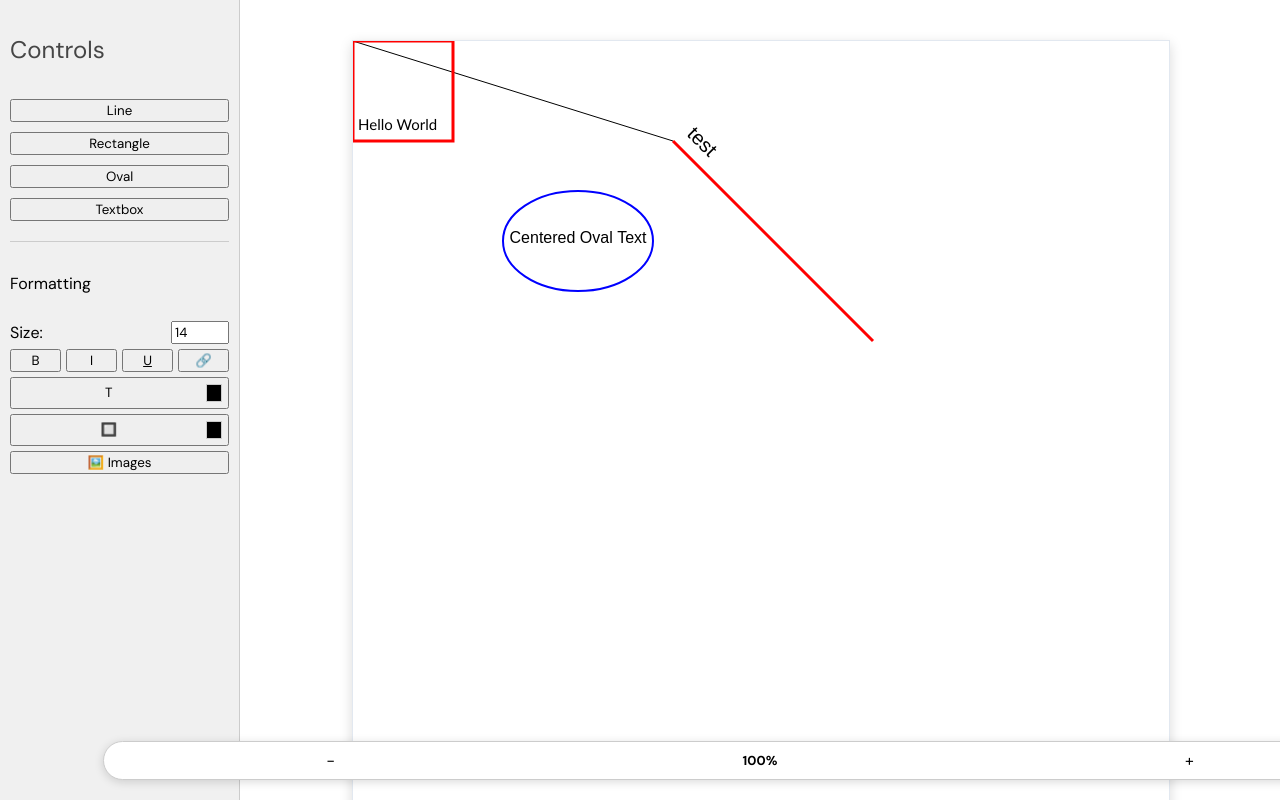
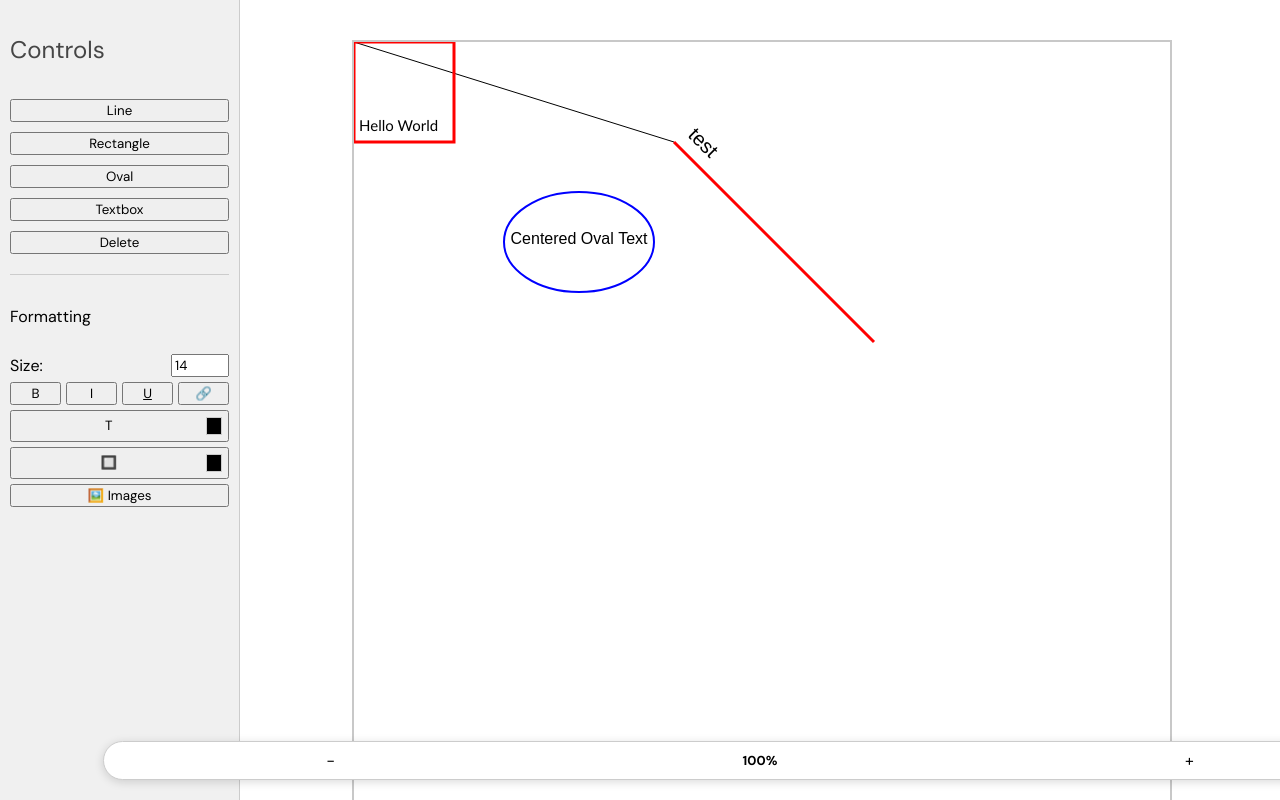
Before and after one commit to KennethWang1/PDF-Editor, a React (Create React App) app in the folder Editor/: page / in a window 1280 px wide. Built offline with nearby package versions, Linux system fonts and the light colour scheme.

Commit message:
added more canvas stuff

```diff
--- a/Editor/src/pages/components/pdf.css
+++ b/Editor/src/pages/components/pdf.css
@@ -5,6 +5,7 @@ canvas {
     top: 0px;
     left: 0px;
     display: block;
+    border:#c8c8c8 2px solid;
 }
 
 #button-col {
--- a/Editor/src/pages/components/pdf.js
+++ b/Editor/src/pages/components/pdf.js
@@ -8,6 +8,7 @@ let inlineTextInput = null, inlineTextInputWrapper = null, inlineTextShape = nul
 let syncStateCallback = null;
 let updateFormattingRef = null;
 let zoomLevel = 1.0;
+const MAX_PAGES = 10;
 
 let defaultFormatting = {
   textSize: 14,
@@ -97,41 +98,44 @@ function toggleHtmlFormatting(htmlText, command) {
 }
 
 function onMount() {
-  if(foregroundCanvas !== null && backgroundCanvas !== null) return;
-  foregroundCanvas = document.getElementById("document_foreground");
-  backgroundCanvas = document.getElementById("document_background");
-  if (foregroundCanvas) foregroundCanvas = foregroundCanvas.getContext("2d");
-  if (backgroundCanvas) backgroundCanvas = backgroundCanvas.getContext("2d");
 }
 
 function redrawScene(showSelectedOnForeground = true) {
-  const canvas = document.getElementById("document_foreground");
-  if (!canvas) return;
-
   const dpr = window.devicePixelRatio || 1;
-
-  if (backgroundCanvas) backgroundCanvas.setTransform(dpr, 0, 0, dpr, 0, 0);
-  if (foregroundCanvas) foregroundCanvas.setTransform(dpr, 0, 0, dpr, 0, 0);
-
-  const logicalWidth = canvas.width / dpr;
-  const logicalHeight = canvas.height / dpr;
-
-  if (backgroundCanvas) {
-    backgroundCanvas.clearRect(0, 0, logicalWidth, logicalHeight);
+  const foregroundCanvases = document.querySelectorAll('[id^="document_foreground_"]');
+
+  foregroundCanvases.forEach((fgCanvas) => {
+    const pageIndex = parseInt(fgCanvas.id.replace('document_foreground_', ''), 10);
+    const bgCanvas = document.getElementById(`document_background_${pageIndex}`);
+
+    if (!fgCanvas || !bgCanvas) return;
+
+    const bgCtx = bgCanvas.getContext('2d');
+    const fgCtx = fgCanvas.getContext('2d');
+
+    if (bgCtx) bgCtx.setTransform(dpr, 0, 0, dpr, 0, 0);
+    if (fgCtx) fgCtx.setTransform(dpr, 0, 0, dpr, 0, 0);
+
+    const logicalWidth = fgCanvas.width / dpr;
+    const logicalHeight = fgCanvas.height / dpr;
+
+    if (bgCtx) {
+      bgCtx.clearRect(0, 0, logicalWidth, logicalHeight);
       shapes.forEach((item) => {
-      if (item !== selectedShape) {
-        item.draw(backgroundCanvas);
+        if (item !== selectedShape && (item.pageIndex || 0) === pageIndex) {
+          item.draw(bgCtx);
         }
       });
     }
 
-  if (foregroundCanvas) {
-    foregroundCanvas.clearRect(0, 0, logicalWidth, logicalHeight);
-    if (showSelectedOnForeground && selectedShape !== null) {
-      selectedShape.draw(foregroundCanvas, true);
-      selectedShape.drawHighlightBox(foregroundCanvas);
-    }
-  }
+    if (fgCtx) {
+      fgCtx.clearRect(0, 0, logicalWidth, logicalHeight);
+      if (showSelectedOnForeground && selectedShape !== null && (selectedShape.pageIndex || 0) === pageIndex) {
+        selectedShape.draw(fgCtx, true);
+        selectedShape.drawHighlightBox(fgCtx);
+      }
+    }
+  });
 
   updateInlineTextInputPosition();
 }
@@ -181,7 +185,8 @@ function removeInlineTextInput() {
 function updateInlineTextInputPosition() {
   if (!inlineTextInput || !inlineTextShape) return;
 
-  const canvas = document.getElementById("document_foreground");
+  const pageIndex = inlineTextShape.pageIndex || 0;
+  const canvas = document.getElementById(`document_foreground_${pageIndex}`);
   const editor = document.getElementById("pdf-editor");
   if (!canvas || !editor) return;
 
@@ -357,12 +362,12 @@ function openInlineTextInput(shape) {
   }
 }
 
-function findNearestShapeAtPoint(point) {
+function findNearestShapeAtPoint(point, pageIndex = 0) {
   let minDist = Infinity;
   let nearestShape = null;
 
   for (let i = 0; i < shapes.length; i++) {
-    if (shapes[i].collissionCheck(point)) {
+    if ((shapes[i].pageIndex || 0) === pageIndex && shapes[i].collissionCheck(point)) {
       let dist = typeof shapes[i].distanceToPoint === 'function'
         ? shapes[i].distanceToPoint(point)
         : Infinity;
@@ -401,11 +406,27 @@ function removeZeroSizeSelectedShape() {
   return true;
 }
 
+function deleteSelectedShape() {
+  if (selectedShape === null) return;
+  removeInlineTextInput();
+  shapes = shapes.filter((item) => item !== selectedShape);
+  selectedShape = null;
+  selectedHandle = null;
+  interactionMode = null;
+  lastClick = null;
+  createDragged = false;
+  if (syncStateCallback) syncStateCallback();
+  redrawScene(false);
+}
+
 function mouseMoveHandler(event){
   if(selectedShape === null) return;
 
+  const pageIndex = selectedShape.pageIndex || 0;
+  let canvas = document.getElementById(`document_foreground_${pageIndex}`);
+  if (!canvas) return;
+
   if (interactionMode === "create-click") {
-    let canvas = document.getElementById("document_foreground");
     let rect = canvas.getBoundingClientRect();
     let eventX = (event.clientX - rect.left) / zoomLevel;
     let eventY = (event.clientY - rect.top) / zoomLevel;
@@ -415,7 +436,6 @@ function mouseMoveHandler(event){
   }
 
   if(lastClick === null) return;
-  let canvas = document.getElementById("document_foreground");
   let rect = canvas.getBoundingClientRect();
   let eventX = (event.clientX - rect.left) / zoomLevel;
   let eventY = (event.clientY - rect.top) / zoomLevel;
@@ -441,17 +461,18 @@ function mouseMoveHandler(event){
   redrawScene(true);
 }
 
-function mouseDoubleClickHandler(event) {
+function mouseDoubleClickHandler(event, pageIndex = 0) {
   if (event.button !== 0) return;
   if (interactionMode === "create" || interactionMode === "create-click") return;
 
-  let canvas = document.getElementById("document_foreground");
+  let canvas = document.getElementById(`document_foreground_${pageIndex}`);
+  if (!canvas) return;
   let rect = canvas.getBoundingClientRect();
   let clickX = (event.clientX - rect.left) / zoomLevel;
   let clickY = (event.clientY - rect.top) / zoomLevel;
   const clickPoint = { x: clickX, y: clickY };
 
-  const targetShape = findNearestShapeAtPoint(clickPoint);
+  const targetShape = findNearestShapeAtPoint(clickPoint, pageIndex);
   if (!targetShape) return;
 
   drawType = null;
@@ -463,8 +484,8 @@ function mouseDoubleClickHandler(event) {
   openInlineTextInput(targetShape);
 }
 
-function contextMenuHandler(event) {
-  const canvas = document.getElementById("document_foreground");
+function contextMenuHandler(event, pageIndex = 0) {
+  const canvas = document.getElementById(`document_foreground_${pageIndex}`);
   if (!canvas) return;
 
   let rect = canvas.getBoundingClientRect();
@@ -472,7 +493,7 @@ function contextMenuHandler(event) {
   let clickY = (event.clientY - rect.top) / zoomLevel;
   const clickPoint = { x: clickX, y: clickY };
 
-  const targetShape = findNearestShapeAtPoint(clickPoint);
+  const targetShape = findNearestShapeAtPoint(clickPoint, pageIndex);
   const url = getUrlFromShape(targetShape);
 
   if (url) {
@@ -483,11 +504,15 @@ function contextMenuHandler(event) {
 }
 
 function finishInteraction(){
-  const canvas = document.getElementById("document_foreground");
-  if (!canvas) return;
-
+  const pageIndex = selectedShape ? (selectedShape.pageIndex || 0) : 0;
+  const canvas = document.getElementById(`document_foreground_${pageIndex}`);
+
+  if (canvas) {
     canvas.removeEventListener("mousemove", mouseMoveHandler);
     canvas.removeEventListener("mouseup", finishInteraction);
+  }
+  window.removeEventListener("mousemove", mouseMoveHandler);
+  window.removeEventListener("mouseup", finishInteraction);
   commitInlineTextInput();
 
   if (selectedShape != null && interactionMode === "create") {
@@ -499,7 +524,7 @@ function finishInteraction(){
     } else {
       interactionMode = "create-click";
       redrawScene(true);
-      canvas.addEventListener("mousemove", mouseMoveHandler);
+      if (canvas) canvas.addEventListener("mousemove", mouseMoveHandler);
       createDragged = false;
       lastClick = null;
       return;
@@ -520,12 +545,13 @@ function finishInteraction(){
   redrawScene(interactionMode === "edit");
 }
 
-function mouseDownHandler(event){
+function mouseDownHandler(event, pageIndex = 0){
   if (event.button !== 0) return;
 
   commitInlineTextInput();
 
-  let canvas = document.getElementById("document_foreground");
+  let canvas = document.getElementById(`document_foreground_${pageIndex}`);
+  if (!canvas) return;
   let rect = canvas.getBoundingClientRect();
   let clickX = (event.clientX - rect.left) / zoomLevel;
   let clickY = (event.clientY - rect.top) / zoomLevel;
@@ -543,11 +569,13 @@ function mouseDownHandler(event){
       if (syncStateCallback) syncStateCallback();
     }
     canvas.removeEventListener("mousemove", mouseMoveHandler);
+    window.removeEventListener("mousemove", mouseMoveHandler);
     redrawScene(interactionMode === "edit");
     return;
   }
 
   if (selectedShape !== null && interactionMode === "edit") {
+    if ((selectedShape.pageIndex || 0) === pageIndex) {
       const handle = typeof selectedShape.getHandleAtPoint === 'function'
         ? selectedShape.getHandleAtPoint(clickPoint)
         : null;
@@ -557,8 +585,8 @@ function mouseDownHandler(event){
         interactionMode = handle === "rotate" ? "rotate" : "resize";
         selectedHandle = handle;
         lastClick = clickPoint;
-      canvas.addEventListener("mousemove", mouseMoveHandler);
-      canvas.addEventListener("mouseup", finishInteraction);
+        window.addEventListener("mousemove", mouseMoveHandler);
+        window.addEventListener("mouseup", finishInteraction);
         return;
       }
 
@@ -567,9 +595,10 @@ function mouseDownHandler(event){
         interactionMode = "move";
         selectedHandle = null;
         lastClick = clickPoint;
-      canvas.addEventListener("mousemove", mouseMoveHandler);
-      canvas.addEventListener("mouseup", finishInteraction);
+        window.addEventListener("mousemove", mouseMoveHandler);
+        window.addEventListener("mouseup", finishInteraction);
         return;
+      }
     }
   }
 
@@ -578,29 +607,33 @@ function mouseDownHandler(event){
       case "line":
         interactionMode = "create";
         selectedShape = new line([{x: clickX, y: clickY}, {x: clickX, y: clickY}], defaultFormatting.borderColor, 1, null, defaultFormatting.textSize, defaultFormatting.textColor, defaultFormatting.fillColor, "Arial");
+        selectedShape.pageIndex = pageIndex;
         createDragged = false;
         if (syncStateCallback) syncStateCallback();
         break;
       case "rectangle":
         interactionMode = "create";
         selectedShape = new rectangle([{x: clickX, y: clickY}, {x: clickX, y: clickY}], defaultFormatting.borderColor, 1, null, defaultFormatting.textSize, defaultFormatting.textColor, defaultFormatting.fillColor, "Arial");
+        selectedShape.pageIndex = pageIndex;
         createDragged = false;
         if (syncStateCallback) syncStateCallback();
         break;
       case "oval":
         interactionMode = "create";
         selectedShape = new oval([{x: clickX, y: clickY}, {x: clickX, y: clickY}], defaultFormatting.borderColor, 1, null, defaultFormatting.textSize, defaultFormatting.textColor, defaultFormatting.fillColor, "Arial");
+        selectedShape.pageIndex = pageIndex;
         createDragged = false;
         if (syncStateCallback) syncStateCallback();
         break;
       case "textbox":
         interactionMode = "create";
         selectedShape = new rectangle([{x: clickX, y: clickY}, {x: clickX, y: clickY}], "transparent", 0, "", defaultFormatting.textSize, defaultFormatting.textColor, null, "Arial");
+        selectedShape.pageIndex = pageIndex;
         createDragged = false;
         if (syncStateCallback) syncStateCallback();
         break;
       default:
-        let nearestShape = findNearestShapeAtPoint(clickPoint);
+        let nearestShape = findNearestShapeAtPoint(clickPoint, pageIndex);
         if (nearestShape) {
           drawType = null;
           interactionMode = "edit";
@@ -624,8 +657,8 @@ function mouseDownHandler(event){
 
     if (selectedShape != null) {
       lastClick = {x: clickX, y: clickY};
-      canvas.addEventListener("mousemove", mouseMoveHandler);
-      canvas.addEventListener("mouseup", finishInteraction);
+      window.addEventListener("mousemove", mouseMoveHandler);
+      window.addEventListener("mouseup", finishInteraction);
     }
   }
 }
@@ -642,7 +675,8 @@ function load(){
         textSize: null,
         color: "black",
         textFont: "Arial",
-        fillColor: null
+        fillColor: null,
+        pageIndex: 0
       },
       {
         type: "line",
@@ -653,7 +687,8 @@ function load(){
         textSize: 20,
         color: "black",
         textFont: "Arial",
-        fillColor: null
+        fillColor: null,
+        pageIndex: 0
       },
       {
         type: "rectangle",
@@ -664,7 +699,8 @@ function load(){
         textSize: 15,
         color: "black",
         textFont: "Calibri",
-        fillColor: null
+        fillColor: null,
+        pageIndex: 0
       },
       {
         type: "oval",
@@ -675,7 +711,8 @@ function load(){
         textSize: 16,
         color: "black",
         textFont: "Arial",
-        fillColor: null
+        fillColor: null,
+        pageIndex: 0
       }
     ]
   }
@@ -699,17 +736,13 @@ function load(){
         temp = null
         break;
     }
+    if (temp) {
+      temp.pageIndex = item.pageIndex || 0;
+    }
     return temp;
   });
 
   redrawScene(false);
-
-  const canvas = document.getElementById("document_foreground");
-  if (canvas) {
-    canvas.addEventListener("mousedown", mouseDownHandler);
-    canvas.addEventListener("dblclick", mouseDoubleClickHandler);
-    canvas.addEventListener("contextmenu", contextMenuHandler);
-  }
 }
 
 function TooltipWrapper({ text, children }) {
@@ -784,6 +817,7 @@ function ColorPickerDropdown({ icon, value, onChange, allowTransparent, isOpen,
 }
 
 function RenderPDFEditor(){
+  const [pages, setPages] = useState([0]);
   const [formatting, setFormatting] = useState(defaultFormatting);
   const [activeDropdown, setActiveDropdown] = useState(null);
   const fileInputRef = useRef(null);
@@ -826,6 +860,11 @@ function RenderPDFEditor(){
   const handleZoomOut = () => updateZoom(zoom - 0.1);
   const handleResetZoom = () => updateZoom(1.0);
 
+  const handleAddPage = () => {
+    if (pages.length >= MAX_PAGES) return;
+    setPages((prev) => [...prev, prev.length]);
+  };
+
   const handleOpenImagesModal = async () => {
     const jwt = getCookie('auth');
     const version = getCookie('version');
@@ -899,7 +938,8 @@ function RenderPDFEditor(){
   };
 
   const handleSelectImage = (imageUrl) => {
-    const canvas = document.getElementById("document_foreground");
+    const pageIndex = 0;
+    const canvas = document.getElementById(`document_foreground_${pageIndex}`);
     const cw = canvas ? canvas.width / (window.devicePixelRatio || 1) : 800;
     const ch = canvas ? canvas.height / (window.devicePixelRatio || 1) : 600;
 
@@ -912,6 +952,7 @@ function RenderPDFEditor(){
       [{ x: startX, y: startY }, { x: startX + imgWidth, y: startY + imgHeight }],
       "transparent", 0, null, null, null, null, "Arial", imageUrl
     );
+    newImgShape.pageIndex = pageIndex;
 
     newImgShape.loadImage(imageUrl, () => {
       shapes.push(newImgShape);
@@ -950,7 +991,8 @@ function RenderPDFEditor(){
       })
       .then((data) => {
         const imageUrl = data.url;
-        const canvas = document.getElementById("document_foreground");
+        const pageIndex = 0;
+        const canvas = document.getElementById(`document_foreground_${pageIndex}`);
         const cw = canvas ? canvas.width / (window.devicePixelRatio || 1) : 800;
         const ch = canvas ? canvas.height / (window.devicePixelRatio || 1) : 600;
 
@@ -970,6 +1012,7 @@ function RenderPDFEditor(){
           "Arial",
           imageUrl
         );
+        newImgShape.pageIndex = pageIndex;
 
         newImgShape.loadImage(imageUrl, () => {
           redrawScene(true);
@@ -993,6 +1036,28 @@ function RenderPDFEditor(){
         }
       });
   };
+
+  useEffect(() => {
+    const handleKeyDown = (e) => {
+      if (e.key === 'Delete' || e.key === 'Backspace') {
+        const target = e.target;
+        const isInput = target && (
+          target.tagName === 'INPUT' ||
+          target.tagName === 'TEXTAREA' ||
+          target.isContentEditable
+        );
+        if (!isInput) {
+          e.preventDefault();
+          deleteSelectedShape();
+        }
+      }
+    };
+
+    window.addEventListener('keydown', handleKeyDown);
+    return () => {
+      window.removeEventListener('keydown', handleKeyDown);
+    };
+  }, []);
 
   useEffect(() => {
     onMount();
@@ -1018,14 +1083,6 @@ function RenderPDFEditor(){
     };
 
     return () => {
-      let canvas = document.getElementById("document_foreground");
-      if (canvas) {
-        canvas.removeEventListener("mousedown", mouseDownHandler);
-        canvas.removeEventListener("dblclick", mouseDoubleClickHandler);
-        canvas.removeEventListener("mousemove", mouseMoveHandler);
-        canvas.removeEventListener("mouseup", finishInteraction);
-        canvas.removeEventListener("contextmenu", contextMenuHandler);
-      }
       removeInlineTextInput();
       backgroundCanvas = null;
       foregroundCanvas = null;
@@ -1033,6 +1090,10 @@ function RenderPDFEditor(){
       updateFormattingRef = null;
     }
   }, []);
+
+  useEffect(() => {
+    redrawScene(interactionMode === "edit");
+  }, [pages]);
 
   useEffect(() => {
     const viewport = viewportRef.current;
@@ -1166,6 +1227,7 @@ function RenderPDFEditor(){
   const dpr = window.devicePixelRatio || 1;
   const canvasWidth = dimensions.width;
   const canvasHeight = dimensions.height;
+  const isMaxPagesReached = pages.length >= MAX_PAGES;
 
   return (
     <div id="pdf-editor" style={{ display: "flex", flexDirection: "row", width: "100vw", height: "100vh", overflow: "hidden" }}>
@@ -1175,6 +1237,7 @@ function RenderPDFEditor(){
         <button onClick={() => { drawType = "rectangle"; if(interactionMode === "edit") { selectedShape = null; interactionMode = null; redrawScene(false); } }}>Rectangle</button>
         <button onClick={() => { drawType = "oval"; if(interactionMode === "edit") { selectedShape = null; interactionMode = null; redrawScene(false); } }}>Oval</button>
         <button onClick={() => { drawType = "textbox"; if(interactionMode === "edit") { selectedShape = null; interactionMode = null; redrawScene(false); } }}>Textbox</button>
+        <button onClick={deleteSelectedShape}>Delete</button>
         <input type="file" ref={fileInputRef} accept="image/*" style={{ display: 'none' }} onChange={handleImageSelect} />
 
         <div style={{ display: 'flex', flexDirection: 'column', gap: '5px', marginTop: '10px', borderTop: '1px solid #ccc', paddingTop: '10px' }}>
@@ -1389,13 +1452,23 @@ function RenderPDFEditor(){
           overflow: "auto",
           background: "#ffffff",
           display: "flex",
-          justifyContent: "center",
-          alignItems: "flex-start",
-          padding: "40px 20px 90px 20px",
+          flexDirection: "column",
+          alignItems: "center",
+          gap: "24px",
+          padding: "40px 20px 80px 20px",
           boxSizing: "border-box"
         }}
       >
-        <div style={{ position: "relative", width: `${canvasWidth * zoom}px`, height: `${canvasHeight * zoom}px`, flexShrink: 0 }}>
+        {pages.map((pageIdx) => (
+          <div
+            key={pageIdx}
+            style={{
+              position: "relative",
+              width: `${canvasWidth * zoom}px`,
+              height: `${canvasHeight * zoom}px`,
+              flexShrink: 0
+            }}
+          >
             <div
               style={{
                 position: "absolute",
@@ -1408,19 +1481,41 @@ function RenderPDFEditor(){
               }}
             >
               <canvas
-              id="document_background"
+                id={`document_background_${pageIdx}`}
                 width={canvasWidth * dpr}
                 height={canvasHeight * dpr}
                 style={{ position: "absolute", left: 0, top: 0, width: `${canvasWidth}px`, height: `${canvasHeight}px` }}
               />
               <canvas
-              id="document_foreground"
+                id={`document_foreground_${pageIdx}`}
                 width={canvasWidth * dpr}
                 height={canvasHeight * dpr}
+                onMouseDown={(e) => mouseDownHandler(e, pageIdx)}
+                onDoubleClick={(e) => mouseDoubleClickHandler(e, pageIdx)}
+                onContextMenu={(e) => contextMenuHandler(e, pageIdx)}
                 style={{ position: "absolute", left: 0, top: 0, width: `${canvasWidth}px`, height: `${canvasHeight}px` }}
               />
             </div>
           </div>
+        ))}
+
+        <button
+          onClick={handleAddPage}
+          disabled={isMaxPagesReached}
+          style={{
+            backgroundColor: isMaxPagesReached ? "#e2e8f0" : "#007bff",
+            color: isMaxPagesReached ? "#a0aec0" : "#ffffff",
+            border: isMaxPagesReached ? "1px solid #a0aec0" : "none",
+            borderRadius: "4px",
+            padding: "10px 20px",
+            fontWeight: "bold",
+            cursor: isMaxPagesReached ? "not-allowed" : "pointer",
+            opacity: isMaxPagesReached ? 0.5 : 1,
+            flexShrink: 0
+          }}
+        >
+          + Add Page
+        </button>
 
         <div style={{
           position: "fixed",
```
Lines whose indentation alone changed are shown as unchanged.
